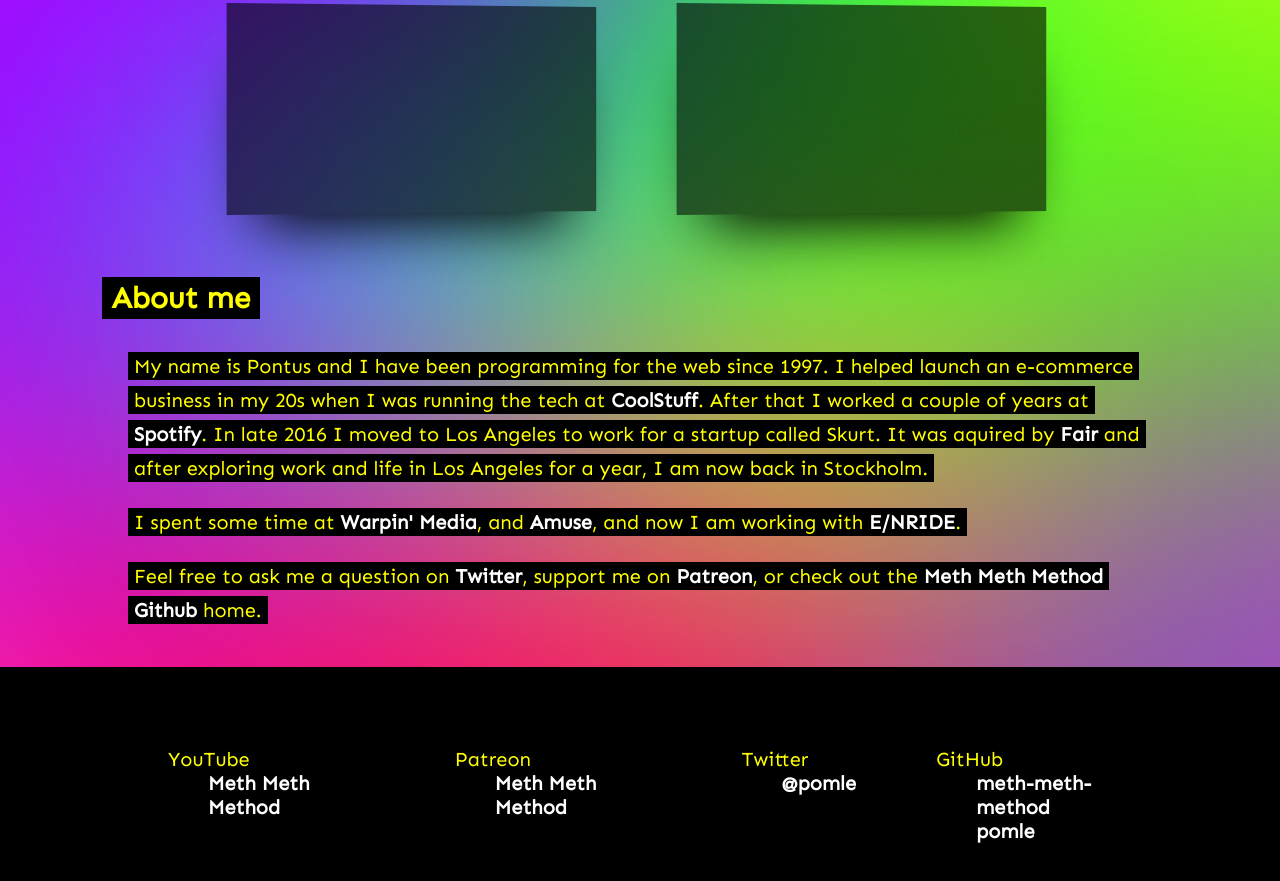
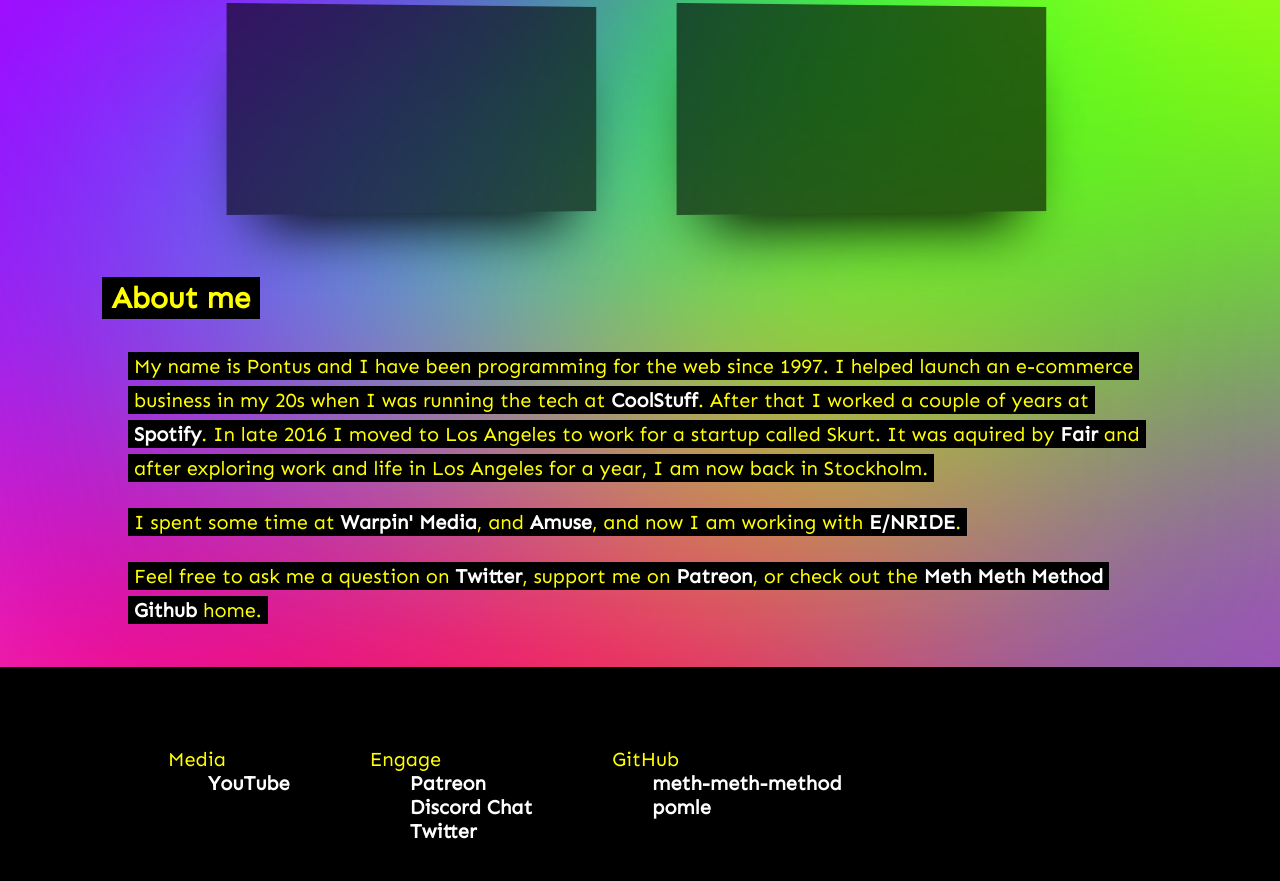
Before and after one commit to meth-meth-method/meth, a plain HTML site: page index.html in a window 1280 px wide. Shown: the part 1631-2512 px from the top of the page. Drawn offline with Linux system fonts and the light colour scheme; no server answers.

Commit message:
Update index.html

```diff
--- a/index.html
+++ b/index.html
@@ -64,21 +64,17 @@
     <footer>
         <ul>
             <li>
-                YouTube
+                Media
                 <ul>
-                    <li><a href="https://youtube.com/MethMethMethod">Meth Meth Method</a></li>
+                    <li><a href="https://youtube.com/MethMethMethod">YouTube</a></li>
                 </ul>
             </li>
             <li>
-                Patreon
+                Engage
                 <ul>
-                    <li><a href="https://patreon.com/meth">Meth Meth Method</a></li>
-                </ul>
-            </li>
-            <li>
-                Twitter
-                <ul>
-                    <li><a href="https://twitter.com/pomle">@pomle</a></li>
+                    <li><a href="https://patreon.com/meth">Patreon</a></li>
+                    <li><a href="https://discord.gg/aeh8DTv">Discord Chat</a></li>
+                    <li><a href="https://twitter.com/pomle">Twitter</a></li>
                 </ul>
             </li>
             <li>
```
